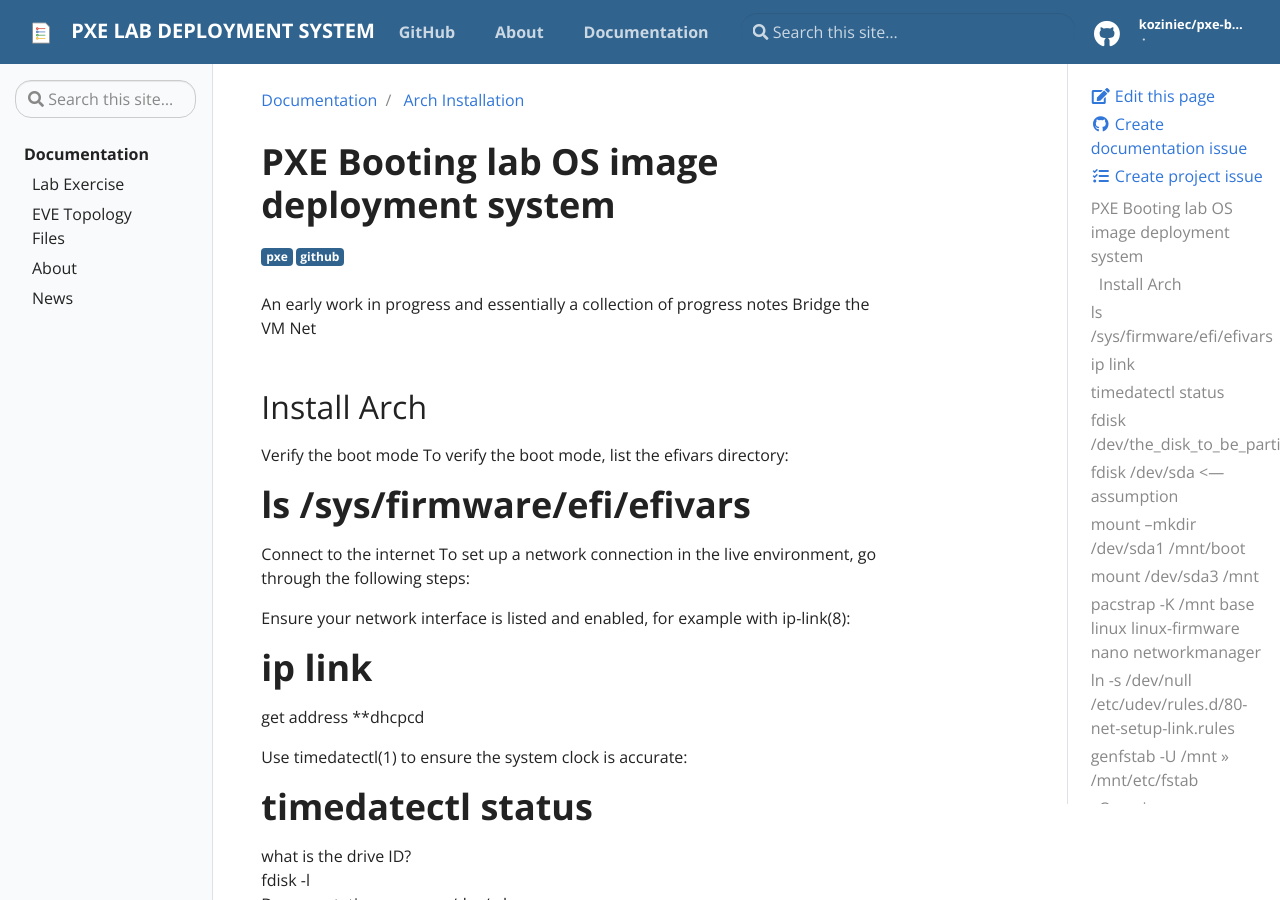
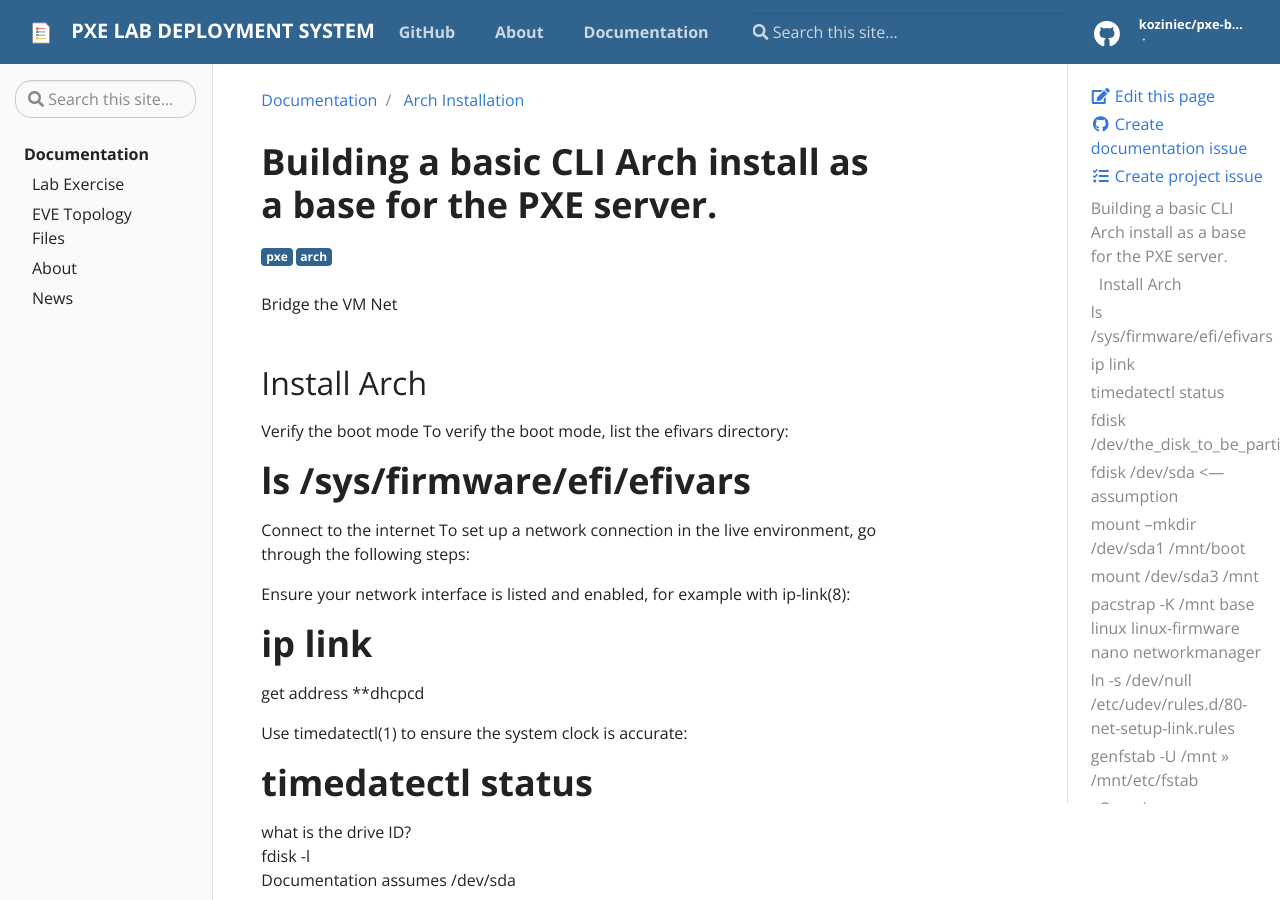
Before and after one commit to koziniec/pxe-boot, a Jekyll site: the page built from _docs/Arch Installation.md, in a window 1280 px wide and 900 px high. Built offline with Jekyll 4.4.1, drawn with Linux system fonts in a browser that asks for light colours.

Commit message:
Update Arch Installation.md

```diff
--- a/_docs/Arch Installation.md
+++ b/_docs/Arch Installation.md
@@ -2,11 +2,10 @@
 title: Arch Installation
 tags:
  - pxe
- - github
+ - arch
 description: Basic Arch OS configuration
 ---
-# PXE Booting lab OS image deployment system
-An early work in progress and essentially a collection of progress notes
+# Building a basic CLI Arch install as a base for the PXE server.
 Bridge the VM Net
 
 
```
